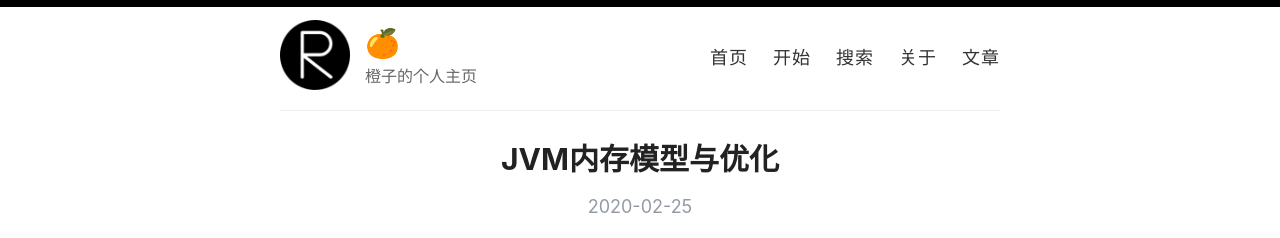
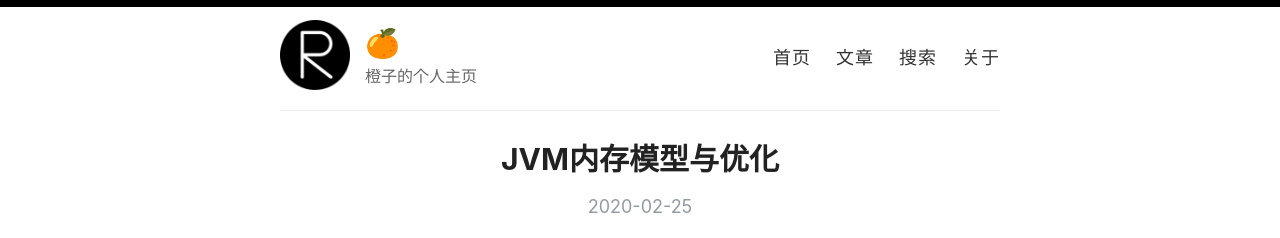
Before and after one commit to mytcc/book, a Jekyll site: the page built from index.html, in a window 1280 px wide. Shown: the top 238 px of the page. Built offline with Jekyll 4.4.1, drawn with Linux system fonts in a browser that asks for light colours; the list of posts is cut into pages by our own code.

Commit message:
Update default.html

```diff
--- a/_layouts/default.html
+++ b/_layouts/default.html
@@ -29,10 +29,9 @@
 
             <nav>
               <a href="{{ site.baseurl }}/">首页</a>
-              <a href="{{ site.baseurl }}/getting-started">开始</a>
+              <a href="{{ site.baseurl }}/archive">文章</a>
               <a href="{{ site.baseurl }}/search">搜索</a>
               <a href="{{ site.baseurl }}/about">关于</a>
-              <a href="{{ site.baseurl }}/archive">文章</a>
             </nav>
           </header>
         </div>
```
